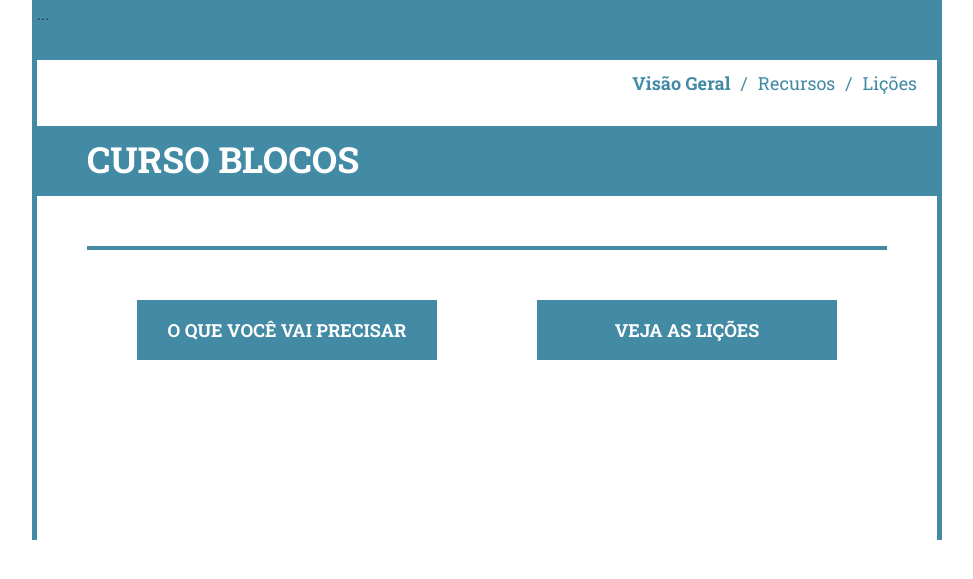
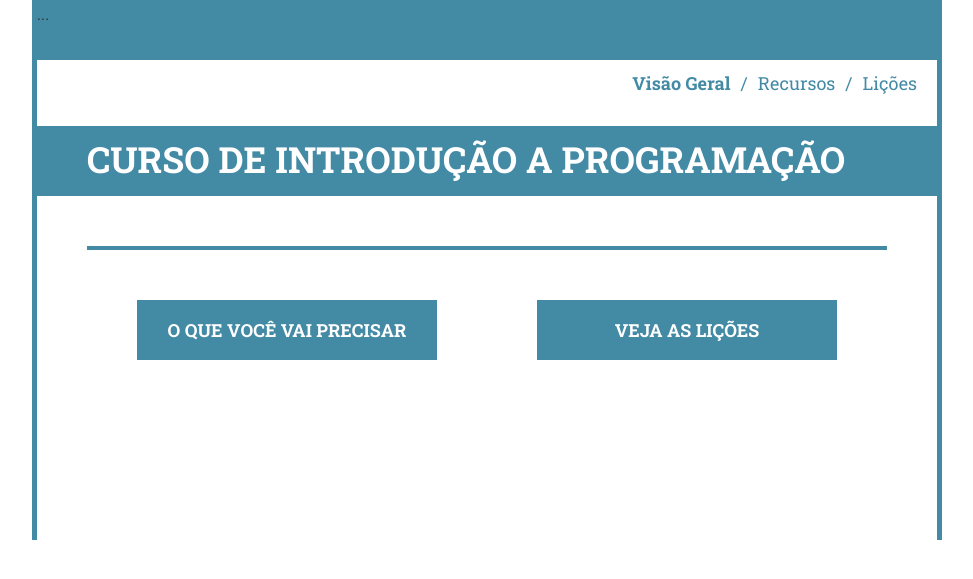
Before and after one commit to maluta/acessinha-playground, a Jekyll site: the page built from index.html, in a window 1280 px wide. Shown: the top 579 px of the page, without its empty margins (153-1126 px from the left). Built offline with Jekyll 4.4.1, drawn with Linux system fonts in a browser that asks for light colours.

Commit message:
fixes II

```diff
--- a/_layouts/default.html
+++ b/_layouts/default.html
@@ -26,7 +26,7 @@
 
 <article class="content">
 
-    <h1>Curso Blocos</h1>
+    <h1>Curso de introdução a programação</h1>
     <div class="cover-image">
         <!-- <img src='/learning/resources/sorting-hat-lesson/cover.png' />    </div> -->
         <!-- <img src='css/images/programae_verde.png' width="300" height="200" /> -->
--- a/_layouts/planos-index.html
+++ b/_layouts/planos-index.html
@@ -26,7 +26,7 @@
 
 <article class="content">
 
-    <h1>Planos de Aula - Blocos</h1>
+    <h1>Aprendendo a propgramar</h1>
 
     <div class="cover-image">
         <!-- <img src='/learning/resources/sorting-hat-lesson/cover.png' />  -->  </div>
--- a/_layouts/planos-template.html
+++ b/_layouts/planos-template.html
@@ -6,7 +6,7 @@
 <body class="learning cover make">
     <div class="container">
         <header class="header">
-            <a href="http://www.programae.org.br" class="heading" title="">Programaê!</a>
+            <a href="" class="heading" title="">Assessinha</a>
         </header>
 
         <nav class="nav breadcrumbs">
```
